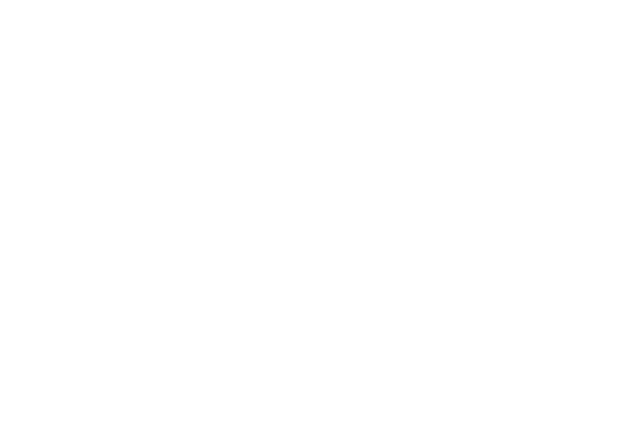
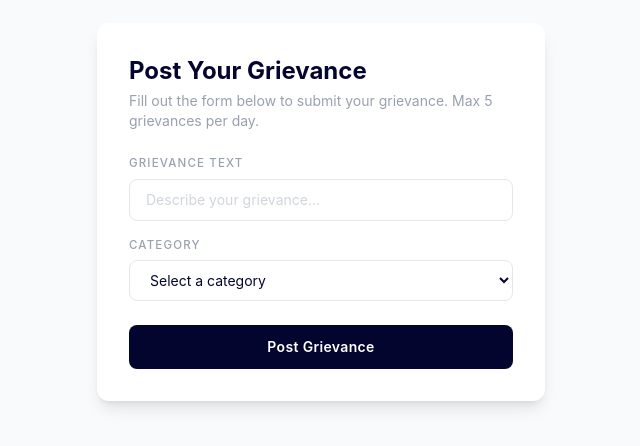
Before and after one commit to MhoOmm/SentiChat, a React (Vite) app in the folder frontend-admin/: page /greivance in a window 1280 px wide. Before the commit this address had no page. Shown: the part 188-634 px from the top of the page, without its empty margins (319-959 px from the left). Built offline with nearby package versions, Linux system fonts and the light colour scheme.

Commit message:
grievance page added

```diff
--- /dev/null
+++ b/frontend-admin/pages/GrievancePage.jsx
@@ -0,0 +1,136 @@
+import { useState } from "react";
+import { motion, AnimatePresence } from "framer-motion";
+import axios from "axios";
+
+const API = axios.create({ baseURL: "http://localhost:5000/api" });
+
+const slideVariants = {
+  enter: { x: 28, opacity: 0 },
+  center: { x: 0, opacity: 1 },
+  exit: { x: -28, opacity: 0 },
+};
+
+const categories = ["academic", "hostel", "mess", "infrastructure", "admin", "other"];
+
+const Field = ({ id, label, value, onChange, placeholder }) => (
+  <div className="mb-4">
+    <label htmlFor={id} className="block mb-1.5 text-[0.72rem] font-medium tracking-widest uppercase text-gray-400">
+      {label}
+    </label>
+    <input
+      id={id}
+      value={value}
+      onChange={onChange}
+      placeholder={placeholder}
+      className="
+        w-full px-4 py-2.5 rounded-lg text-sm text-brand
+        border border-gray-200 bg-white outline-none
+        placeholder:text-gray-300
+        focus:border-brand focus:ring-2 focus:ring-brand/[0.08]
+        transition-all duration-150
+      "
+    />
+  </div>
+);
+
+export default function GrievancePage() {
+  const [text, setText] = useState("");
+  const [category, setCategory] = useState("");
+  const [loading, setLoading] = useState(false);
+  const [error, setError] = useState("");
+  const [successMsg, setSuccessMsg] = useState("");
+
+  const handleSubmit = async (e) => {
+    e.preventDefault();
+    setError("");
+    setSuccessMsg("");
+
+    if (!text.trim() || !category) {
+      setError("Please fill in all fields.");
+      return;
+    }
+
+    setLoading(true);
+    try {
+      const { data } = await API.post("/chat/create-greivance", { text, category });
+      if (data.success) {
+        setSuccessMsg(data.message || "Grievance posted successfully.");
+        setText("");
+        setCategory("");
+      }
+    } catch (err) {
+      setError(err.response?.data?.message || "Unable to post grievance. Try again.");
+    } finally {
+      setLoading(false);
+    }
+  };
+
+  return (
+    <div className="min-h-screen flex font-sans bg-gray-50 justify-center items-center p-6">
+      <motion.div
+        className="w-full max-w-md bg-white rounded-xl shadow-lg p-8"
+        variants={slideVariants}
+        initial="enter"
+        animate="center"
+        exit="exit"
+      >
+        <h2 className="text-2xl font-bold text-brand mb-1">Post Your Grievance</h2>
+        <p className="text-sm text-gray-400 mb-6">
+          Fill out the form below to submit your grievance. Max 5 grievances per day.
+        </p>
+
+        {error && (
+          <div className="mb-4 px-3.5 py-2.5 rounded-lg bg-red-50 border border-red-200 text-sm text-red-600">
+            {error}
+          </div>
+        )}
+        {successMsg && (
+          <div className="mb-4 px-3.5 py-2.5 rounded-lg bg-green-50 border border-green-200 text-sm text-green-700">
+            {successMsg}
+          </div>
+        )}
+
+        <form onSubmit={handleSubmit}>
+          <Field
+            id="greivance-text"
+            label="Grievance Text"
+            placeholder="Describe your grievance..."
+            value={text}
+            onChange={(e) => setText(e.target.value)}
+          />
+
+          <div className="mb-6">
+            <label className="block mb-1.5 text-[0.72rem] font-medium tracking-widest uppercase text-gray-400">
+              Category
+            </label>
+            <select
+              value={category}
+              onChange={(e) => setCategory(e.target.value)}
+              className="
+                w-full px-4 py-2.5 rounded-lg text-sm text-brand
+                border border-gray-200 bg-white outline-none
+                focus:border-brand focus:ring-2 focus:ring-brand/[0.08]
+                transition-all duration-150
+              "
+            >
+              <option value="">Select a category</option>
+              {categories.map((cat) => (
+                <option key={cat} value={cat}>{cat}</option>
+              ))}
+            </select>
+          </div>
+
+          <button
+            type="submit"
+            disabled={loading}
+            className="w-full py-3 bg-brand text-white text-sm font-semibold rounded-lg tracking-wide
+              hover:opacity-85 active:opacity-100 hover:-translate-y-px active:translate-y-0
+              transition-all duration-150 cursor-pointer disabled:opacity-60 disabled:cursor-not-allowed"
+          >
+            {loading ? "Posting…" : "Post Grievance"}
+          </button>
+        </form>
+      </motion.div>
+    </div>
+  );
+}
--- a/frontend-admin/src/App.jsx
+++ b/frontend-admin/src/App.jsx
@@ -3,6 +3,7 @@
 import AuthPage from "../pages/AuthPage";
 import AdminLogin from "../pages/AdminLogin"
 import AdminDashboard from "../pages/AdminDashboard";
+import GrievancePage from "../pages/GrievancePage"
 
 function App() {
   return (
@@ -10,6 +11,7 @@
       <Routes>
         <Route path="/" element={<Navigate to="/auth" />} />
         <Route path="/auth" element={<AuthPage />} />
+        <Route path="/greivance" element={<GrievancePage />} />
         <Route path="/admin/login-admin" element={<AdminLogin />} />
         <Route path="/admin/dashboard" element={<AdminDashboard />} />
       </Routes>
```
Also changed, not shown: 1 other file (tests, documents, lock files or other folders).
